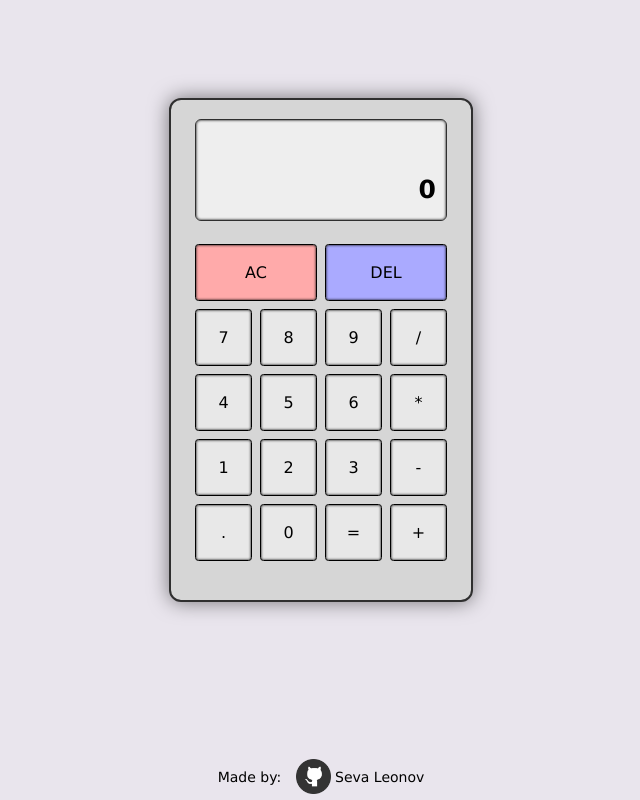
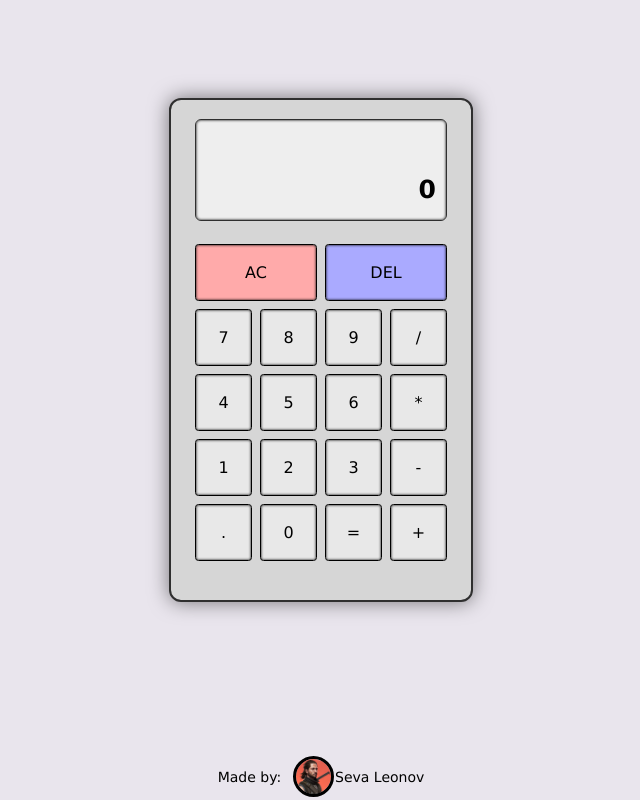
Before and after one commit to sevleo/TOP-Calculator, a plain HTML site: page index.html in a window 1280 px wide. Shown: the whole page, without its empty margins (319-959 px from the left). Drawn offline with Linux system fonts and the light colour scheme.

Commit message:
Update footer image

```diff
--- a/index.html
+++ b/index.html
@@ -46,7 +46,7 @@
         </div>
     </div>
     <div class="footer">
-        Made by: <a href="https://github.com/sevleo"><img id="gh-logo" src="./images/githublogo.png" alt="github logo"> Seva Leonov</a>
+        Made by: <a href="https://github.com/sevleo"><img id="gh-logo" src="./images/photo_2023-08-02 18.43.00.jpeg" alt="github logo"> Seva Leonov</a>
     </div>
 </body>
 </html>
--- a/style.css
+++ b/style.css
@@ -156,6 +156,8 @@ a {
     margin-bottom: -12px;
     margin-left: 10px;
     transition: transform 0.3s ease-in-out;
+    border-radius: 50%;
+    outline: black solid;
 }
 
 #gh-logo:hover {
```
Also changed, not shown: images/photo_2023-08-02 18.43.00.jpeg (added).
